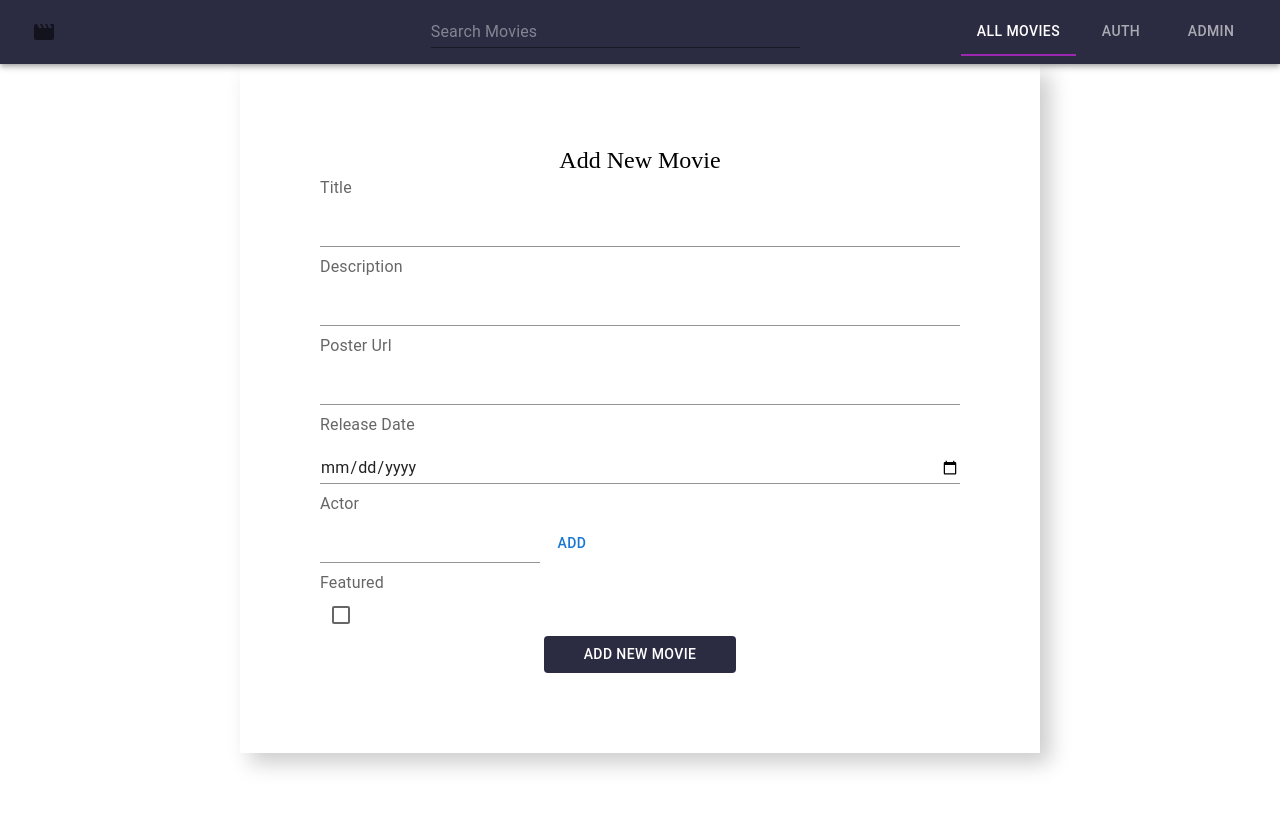
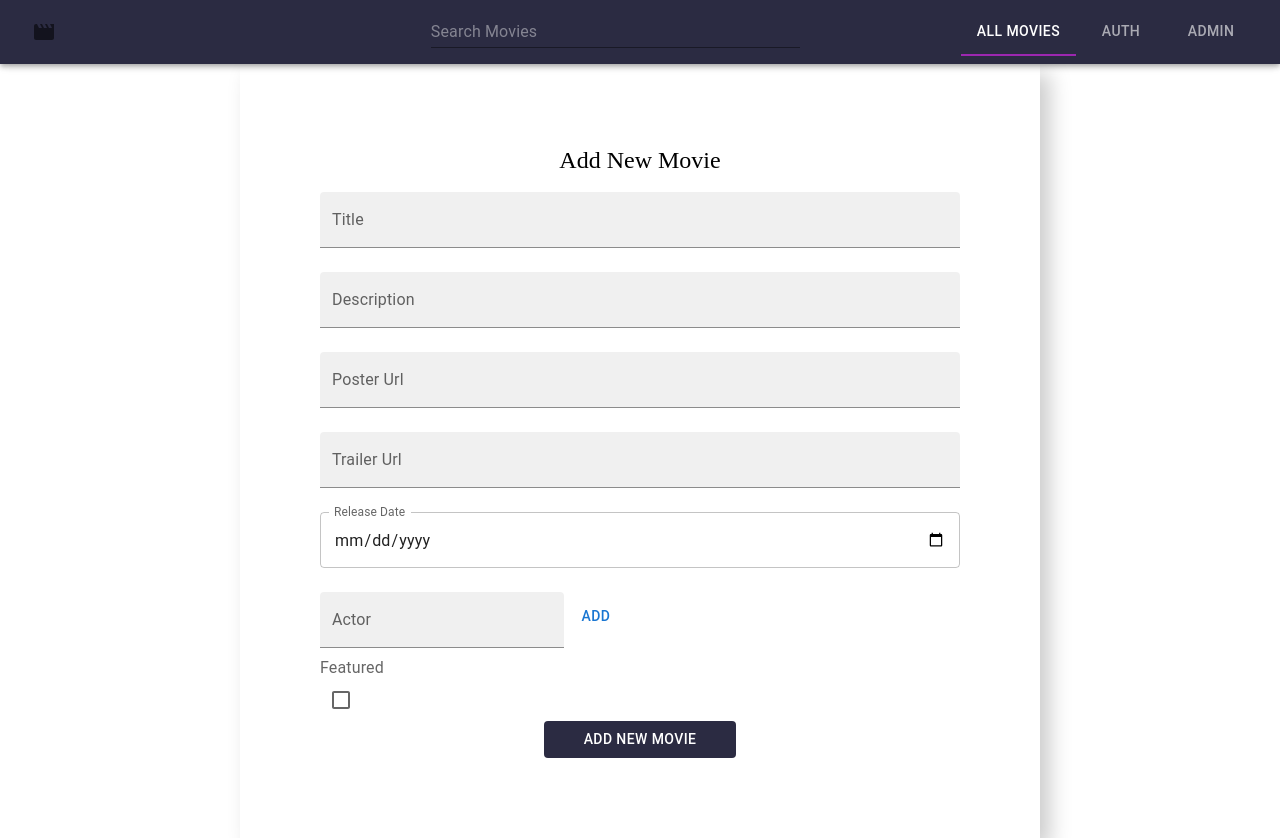
Before and after one commit to arulkumararul2000/Movie-Booking-Application-MERN, a React (Create React App) app in the folder movies/: page /add in a window 1280 px wide. Before the commit the page ends 800 px from the top, so only its background shows below. Built offline with nearby package versions, Linux system fonts and the light colour scheme; no server answers.

Commit message:
add trailer url

```diff
--- a/movies/src/api-helper/api-helpers.js
+++ b/movies/src/api-helper/api-helpers.js
@@ -120,6 +120,7 @@ export const addMovie=async(data)=>{
         description:data.description,
         releaseDate:data.releaseDate,
         posterUrl:data.posterUrl,
+        trailerUrl:data.trailerUrl,
         actors:data.actors,
         admin:localStorage.getItem('adminId'),
 
--- a/movies/src/components/Movies/AddMovies.js
+++ b/movies/src/components/Movies/AddMovies.js
@@ -1,70 +1,157 @@
-import { Button, Checkbox, FormLabel, TextField, Typography } from '@mui/material'
-import { Box } from '@mui/system'
-import React, { useState } from 'react'
-import { addMovie } from '../../api-helper/api-helpers'
-const labelProps={
-    mt:1,
-    mb:1,
-}
+import {
+  Button,
+  Checkbox,
+  FormLabel,
+  TextField,
+  Typography,
+} from "@mui/material";
+import { Box } from "@mui/system";
+import React, { useState } from "react";
+import { addMovie } from "../../api-helper/api-helpers";
+const labelProps = {
+  mt: 1,
+  mb: 1,
+};
 const AddMovies = () => {
-    const [inputs, setInputs] = useState({title:"",description:"",posterUrl:"",releaseDate:"",featured:false});
-    const handleChange=(e)=>{
-        setInputs((prevState) =>({...prevState,[e.target.name]:e.target.value}))
+  const [inputs, setInputs] = useState({
+    title: "",
+    description: "",
+    posterUrl: "",
+    trailerUrl: "",
+    releaseDate: "",
+    featured: false,
+  });
+  const handleChange = (e) => {
+    setInputs((prevState) => ({
+      ...prevState,
+      [e.target.name]: e.target.value,
+    }));
+  };
+  const [actors, setActors] = useState([]);
+  const [actor, setActor] = useState();
 
-    }
-    const [actors, setActors] = useState([]);
-    const [actor,setActor]=useState();
-
-    const handleSubmit=(e)=>{
-        e.preventDefault();
-        console.log(inputs,actors);
-        addMovie({...inputs,actors}).then((res)=>console.log(res)).catch((err)=>console.log(err))
-    }
+  const handleSubmit = (e) => {
+    e.preventDefault();
+    console.log(inputs, actors);
+    addMovie({ ...inputs, actors })
+      .then((res) => console.log(res))
+      .catch((err) => console.log(err));
+  };
   return (
     <div>
       <form onSubmit={handleSubmit}>
-        <Box width={'50%'} padding={10} margin="auto" display={"flex"} flexDirection='column' boxShadow={'10px 10px 20px #ccc'}>
+        <Box
+          width={"50%"}
+          padding={10}
+          margin="auto"
+          display={"flex"}
+          flexDirection="column"
+          boxShadow={"10px 10px 20px #ccc"}
+        >
+          <Typography textAlign={"center"} variant="h5" fontFamily={"vardana"}>
+            {" "}
+            Add New Movie
+          </Typography>
 
-            <Typography textAlign={'center'} variant='h5' fontFamily={'vardana'}> Add New Movie</Typography>
+          <TextField
+            value={inputs.title}
+            onChange={handleChange}
+            name="title"
+            label="Title"
+            variant="filled"
+            margin="normal"
+          />
 
+          <TextField
+            value={inputs.description}
+            onChange={handleChange}
+            name="description"
+            label="Description"
+            variant="filled"
+            margin="normal"
+          />
 
-            <FormLabel sx={{labelProps}}>Title</FormLabel>
-            <TextField value={inputs.title} onChange={handleChange} name="title" variant='standard' margin='normal'/>
+          <TextField
+            value={inputs.posterUrl}
+            onChange={handleChange}
+            name="posterUrl"
+            label="Poster Url"
+            variant="filled"
+            margin="normal"
+          />
 
+          <TextField
+            value={inputs.trailerUrl}
+            onChange={handleChange}
+            name="trailerUrl"
+            label="Trailer Url"
+            variant="filled"
+            margin="normal"
+          />
 
-            <FormLabel sx={{labelProps}}>Description</FormLabel>
-            <TextField value={inputs.description} onChange={handleChange} name="description" variant='standard' margin='normal'/>
+          <TextField
+            type={"date"}
+            value={inputs.releaseDate}
+            onChange={handleChange}
+            InputLabelProps={{ shrink: true }}
+            name="releaseDate"
+            label="Release Date"
+            variant="outlined"
+            margin="normal"
+          />
 
+          <Box display={"flex"}>
+            <TextField
+              value={actor}
+              name="actor"
+              onChange={(e) => setActor(e.target.value)}
+              label="Actor"
+              variant="filled"
+              margin="normal"
+            />
 
-            <FormLabel sx={{labelProps}}>Poster Url</FormLabel>
-            <TextField value={inputs.posterUrl} onChange={handleChange} name="posterUrl" variant='standard' margin='normal'/>
+            <Button
+              onClick={() => {
+                setActors([...actors, actor]);
+                setActor("");
+              }}
+            >
+              {" "}
+              Add
+            </Button>
+          </Box>
 
+          <FormLabel sx={{ labelProps }}>Featured</FormLabel>
+          <Checkbox
+            checked={inputs.featured}
+            onClick={(e) => {
+              setInputs((prevState) => ({
+                ...prevState,
+                featured: e.target.checked,
+              }));
+            }}
+            name="featured"
+            sx={{ mr: "auto" }}
+          ></Checkbox>
 
-            <FormLabel type={"date"} sx={{labelProps}}>Release Date</FormLabel>
-            <TextField type={"date"} value={inputs.releaseDate} onChange={handleChange} name="releaseDate" variant='standard' margin='normal'/>
-
-
-            <FormLabel sx={{labelProps}}>Actor</FormLabel>
-            <Box display={'flex'}>
-
-                    <TextField value={actor} name="actor" onChange={(e)=>setActor(e.target.value)} variant='standard' margin='normal'/>
-
-                    <Button onClick={()=>{setActors([...actors,actor]);setActor("");}}> Add</Button>
-
-            </Box>
-
-
-
-            <FormLabel sx={{labelProps}}>Featured</FormLabel>
-            <Checkbox checked={inputs.featured} onClick={(e)=>{setInputs((prevState)=>({...prevState,featured:e.target.checked}))}} name='featured' sx={{mr:"auto"}}></Checkbox>
-
-
-            <Button type="submit" variant="container" sx={{width:"30%",margin:"auto",bgcolor:"#2b2b42",":hover":{bgcolor:"#121217"},color:"white"}}> Add new Movie </Button>
-
+          <Button
+            type="submit"
+            variant="container"
+            sx={{
+              width: "30%",
+              margin: "auto",
+              bgcolor: "#2b2b42",
+              ":hover": { bgcolor: "#121217" },
+              color: "white",
+            }}
+          >
+            {" "}
+            Add new Movie{" "}
+          </Button>
         </Box>
       </form>
     </div>
-  )
-}
+  );
+};
 
-export default AddMovies
+export default AddMovies;
--- a/movies/src/components/Movies/MovieItems.js
+++ b/movies/src/components/Movies/MovieItems.js
@@ -137,7 +137,7 @@ const MovieItems = ({ title, releaseDate, posterUrl, id }) => {
       }}
     >
       <Box sx={{ position: "relative"}}>
-        <AspectRatio ratio="3/4">
+        <AspectRatio ratio="5/6">
           <figure>
             <LazyLoadImage src={posterUrl} alt={title} />
           </figure>
@@ -151,7 +151,7 @@ const MovieItems = ({ title, releaseDate, posterUrl, id }) => {
             opacity: 0,
             transition: "0.1s ease-in",
             background:
-              "linear-gradient(180deg, transparent 62%, rgba(0,0,0,0.00645888) 63.94%, rgba(0,0,0,0.044204) 65.89%, rgba(0,0,0,0.0726639) 67.83%, rgba(0,0,0,0.1589645) 69.78%, rgba(0,0,0,0.1927099) 71.72%, rgba(0,0,0,0.232754) 73.67%, rgba(0,0,0,0.277076) 75.61%, rgba(0,0,0,0.322924) 77.56%, rgba(0,0,0,0.367246) 83.5%, rgba(0,0,0,0.40729) 85.44%, rgba(0,0,0,0.541035) 88.39%, rgba(0,0,0,0.567336) 90.33%, rgba(0,0,0,0.585796) 93.28%, rgba(0,0,0,0.596541) 95.22%, rgba(0,0,0,0.6) 95.17%)",
+              "linear-gradient(180deg, transparent 10%, rgba(0,0,0,0.00945888) 40.94%, rgba(0,0,0,0.084204) 45.89%, rgba(0,0,0,0.1426639) 50.83%, rgba(0,0,0,0.3089645) 55.78%, rgba(0,0,0,0.3827099) 60.72%, rgba(0,0,0,0.462754) 65.67%, rgba(0,0,0,0.557076) 70.61%, rgba(0,0,0,0.642924) 75.56%, rgba(0,0,0,0.727246) 80.5%, rgba(0,0,0,0.80729) 85.44%, rgba(0,0,0,0.951035) 90.39%, rgba(0,0,0,1.567336) 95.33%, rgba(0,0,0,1.985796) 96.28%, rgba(0,0,0,2.596541) 97.22%, rgba(0,0,0,2.8) 98.17%)",
           }}
         >
           {/* The first box acts as a container that inherits style from the CardCover */}
@@ -167,7 +167,6 @@ const MovieItems = ({ title, releaseDate, posterUrl, id }) => {
             >
               <Typography
                 level="h2"
-                noWrap
                 underline="none"
                 sx={{
                   color: "#fff",
--- a/movies/src/components/auth/AuthForm.js
+++ b/movies/src/components/auth/AuthForm.js
@@ -1,8 +1,10 @@
-import { Button, Dialog, FormLabel, IconButton, TextField, Typography } from '@mui/material'
+import { Button, Dialog, IconButton, TextField, Typography } from '@mui/material'
 import { Box } from '@mui/system'
 import React, { useState } from 'react'
 import CloseRoundedIcon from '@mui/icons-material/CloseRounded';
-const labelStyle={mt:1,mb:1};
+
+
+
 const AuthForm = ({onSubmit ,isAdmin }) => {
     const [inputs, setinputs] = useState({
         name:"",
```
Also changed, not shown: 1 other file (tests, documents, lock files or other folders).
